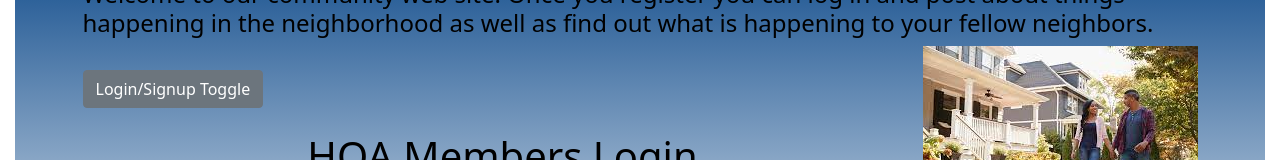
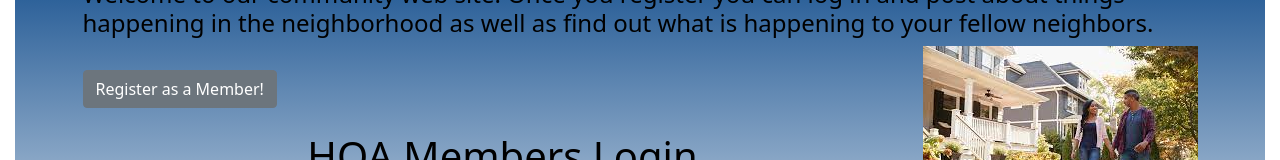
Before and after one commit to mrenee73/blueBadgeClient, a React (Create React App) app in the folder react-fundamentals/: page /home in a window 1280 px wide. Shown: the part 314-474 px from the top of the page. Built offline with nearby package versions, Linux system fonts and the light colour scheme.

Commit message:
update to toggle button

```diff
--- a/react-fundamentals/src/components/site/Home.js
+++ b/react-fundamentals/src/components/site/Home.js
@@ -15,7 +15,9 @@ const Home = (props) => {
     const title = () => {
         return login ? 'HOA Members Login' : 'HOA Members Register';
             }
-
+    const buttonText = () => {
+        return login ? 'Register as a Member!' : 'Member Login';
+            }
     const loginToggle = (event) => {
 
         event.preventDefault();
@@ -103,7 +105,7 @@ const Home = (props) => {
                 src={couplePic}
                 alt="Couple Pic" ></img>
                 <br/>
-                <Button onClick={loginToggle}>Login/Signup Toggle</Button>
+                <Button onClick={loginToggle}>{buttonText()}</Button>
                 <br />
                 <br/>
 
```
Also changed, not shown: 1 other file (tests, documents, lock files or other folders).
